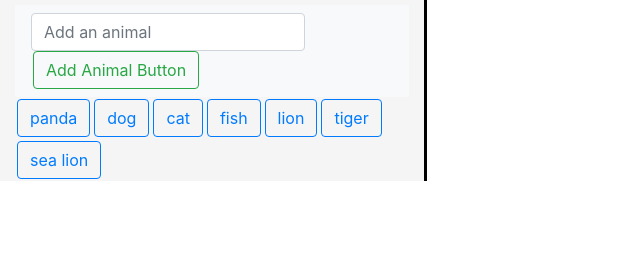
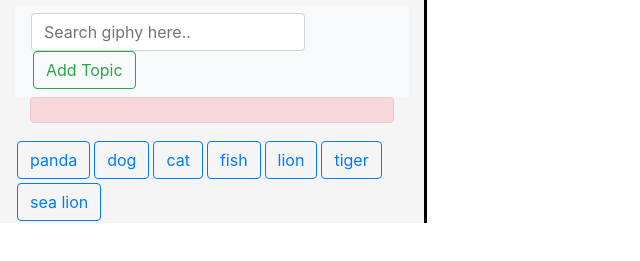
Before and after one commit to itshally/GifTastic, a plain HTML site: page index.html in a window 1280 px wide. Shown: the part 51-312 px from the top of the page, without its empty margins (0-640 px from the left). Drawn offline with nearby package versions, Linux system fonts and the light colour scheme.

Commit message:
updated index.html
- added alert box
- organized codes with comments

```diff
--- a/index.html
+++ b/index.html
@@ -14,20 +14,28 @@
         <link rel="stylesheet" href="assets/css/style.css">
     </head>
     <body>
-
         <div class="container-fluid">
             <div class="row">
-                <!-- sidebar where all buttons appear -->
+                <!-- a sidebar where all the buttons will appear -->
                 <div class="col-4 sidebar">
                     <h1>GifTastic</h1>
 
-                    <!-- a navbar where there is a search input and a button -->
+                    <!-- a navbar where the search input and a submit button are placed -->
                     <nav class="navbar navbar-expand-lg navbar-light bg-light">
                         <form class="form-inline my-2 my-lg-0">
-                            <input class="form-control mr-sm-2" type="search" id="search-box" placeholder="Add an animal" aria-label="Search">
-                            <input class="btn btn-outline-success my-2 my-sm-0" id="search-btn" type="submit" value="Add Animal Button">
+                            <!-- search input -->
+                            <input class="form-control mr-sm-2" type="search" id="search-box" placeholder="Search giphy here.." aria-label="Search">
+
+                            <!-- submit button -->
+                            <input class="btn btn-outline-success my-2 my-sm-0" id="search-btn" type="submit" value="Add Topic">
                         </form>
                     </nav>
+                    <!-- alert box -->
+                    <div class="container alert-container">
+                        <div class="alert alert-danger" role="alert">
+                            <!-- error message here -->
+                        </div>
+                    </div>
 
                     <!-- buttons will appear below this comment -->
                 </div>
@@ -38,12 +46,14 @@
                     <!-- container where all the gifs appear -->
                     <div class="container" id="giphy-container">
                         <div class="row">
-
+                            <!-- each giphy will be in a colum -->
                         </div>
                     </div>
                 </div>
             </div>
         </div>
+
+
 
         <!-- bootstrap js -->
         <script src="https://code.jquery.com/jquery-3.3.1.slim.min.js" integrity="sha384-q8i/X+965DzO0rT7abK41JStQIAqVgRVzpbzo5smXKp4YfRvH+8abtTE1Pi6jizo" crossorigin="anonymous"></script>
```
